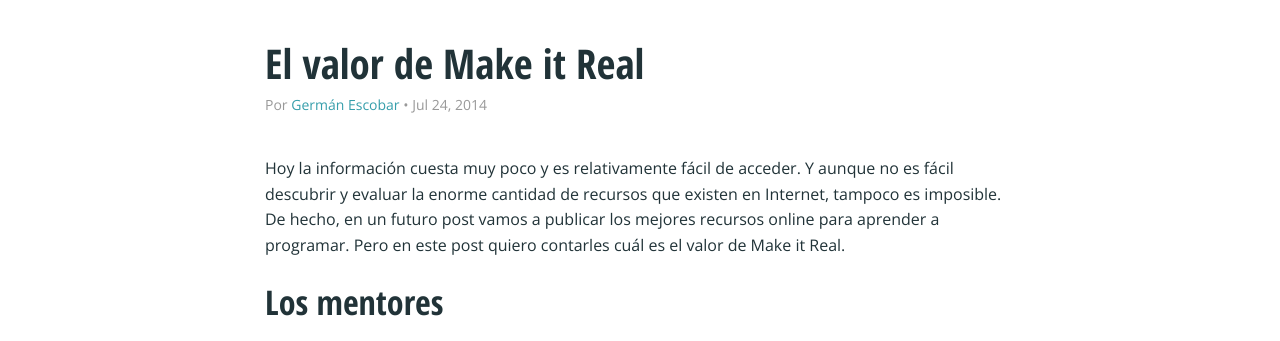
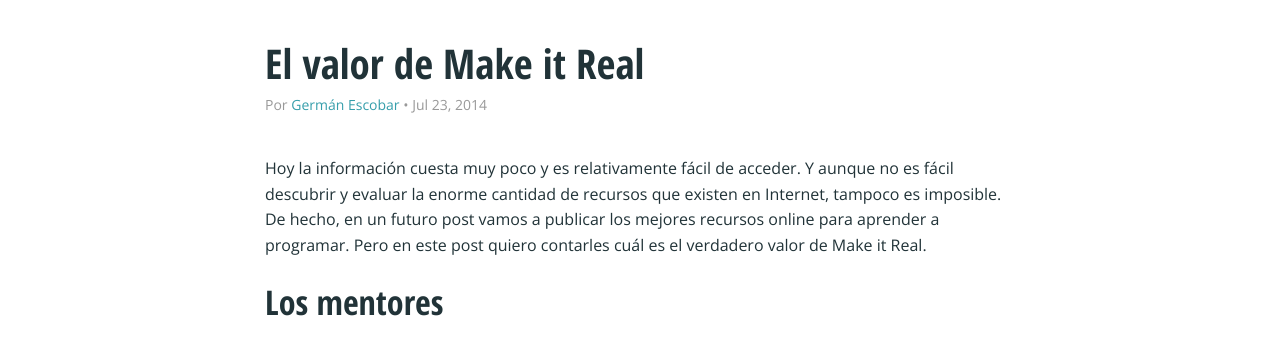
Before and after one commit to simonhoyos/blog, a Jekyll site: the page built from _posts/2014-07-23-el-valor-de-make-it-real.markdown, in a window 1280 px wide. Shown: the part 147-488 px from the top of the page. Built offline with Jekyll 4.4.1, drawn with Linux system fonts in a browser that asks for light colours; nearby versions of some CDN libraries; comment, search, counter and statistics services are not loaded.

Commit message:
Change date of "El valor de Make it Real"

```diff
--- a/_posts/2014-07-24-el-valor-de-make-it-real.markdown
+++ b/_posts/2014-07-23-el-valor-de-make-it-real.markdown
@@ -1,11 +1,11 @@
 ---
 layout: post
 title:  "El valor de Make it Real"
-date:   2014-07-24 17:40:58
+date:   2014-07-23 17:40:58
 author: Germán Escobar
 ---
 
-Hoy la información cuesta muy poco y es relativamente fácil de acceder. Y aunque no es fácil descubrir y evaluar la enorme cantidad de recursos que existen en Internet, tampoco es imposible. De hecho, en un futuro post vamos a publicar los mejores recursos online para aprender a programar. Pero en este post quiero contarles cuál es el valor de Make it Real.
+Hoy la información cuesta muy poco y es relativamente fácil de acceder. Y aunque no es fácil descubrir y evaluar la enorme cantidad de recursos que existen en Internet, tampoco es imposible. De hecho, en un futuro post vamos a publicar los mejores recursos online para aprender a programar. Pero en este post quiero contarles cuál es el verdadero valor de Make it Real.
 
 ## Los mentores
 
```
